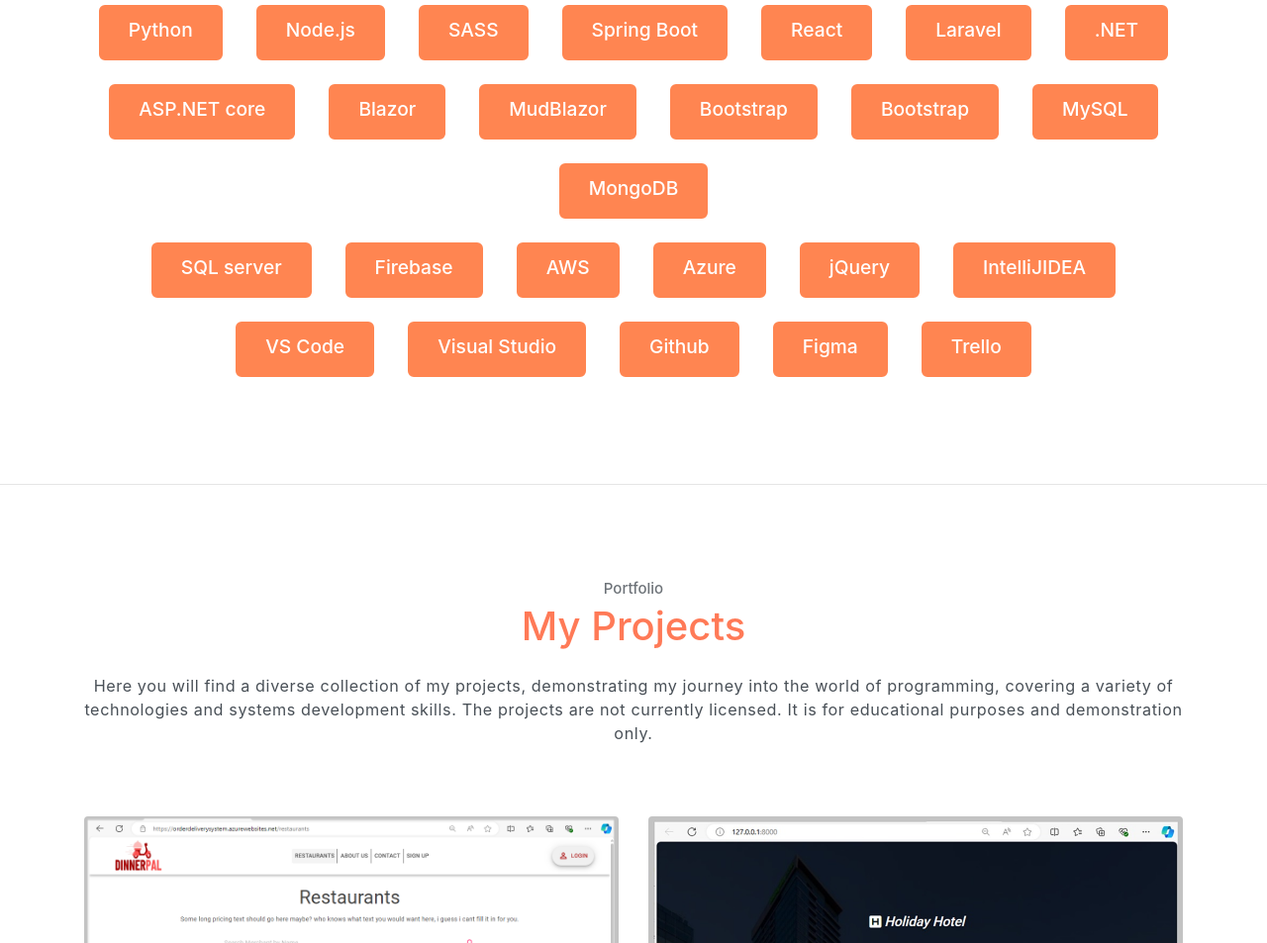
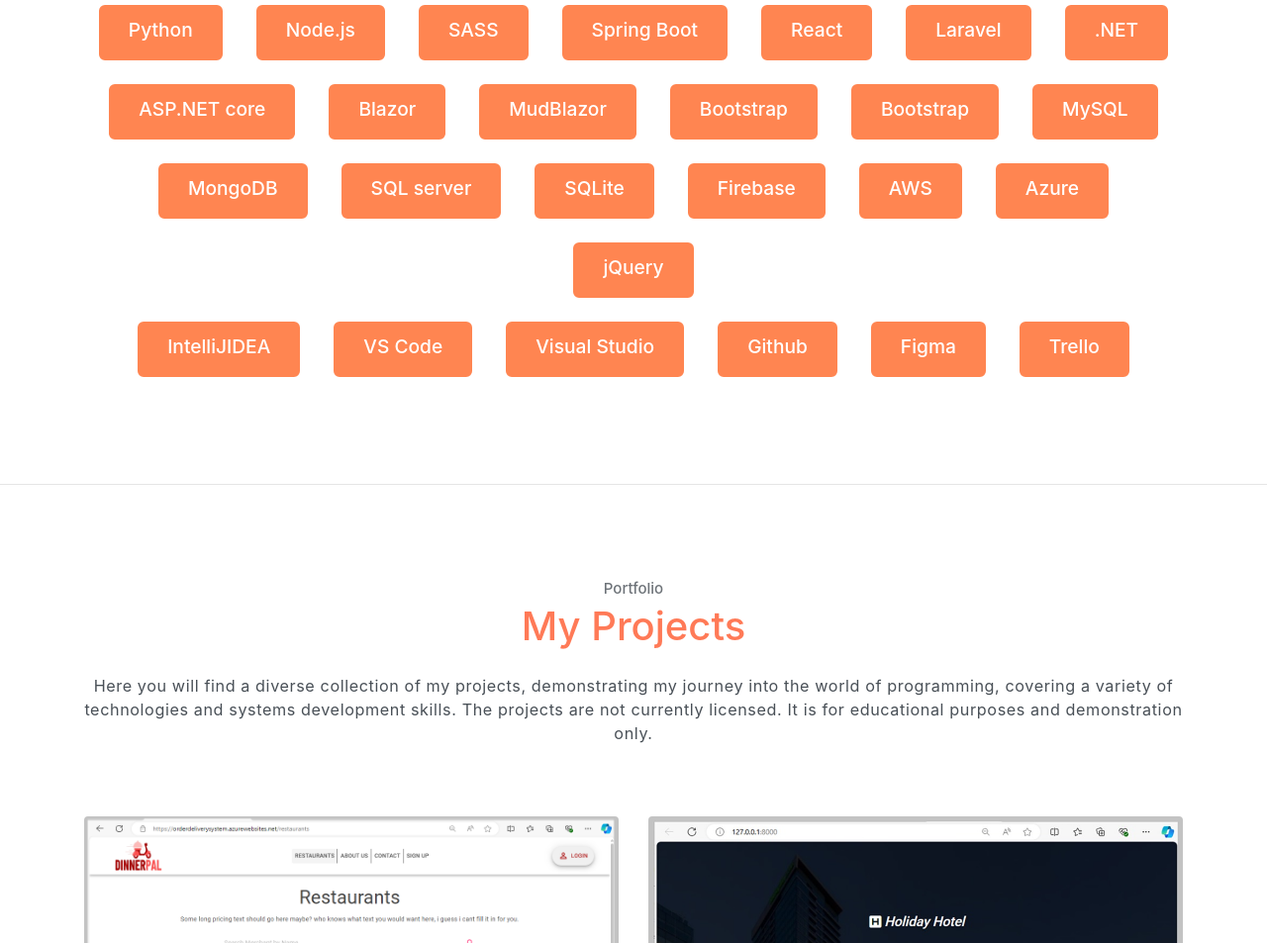
Before and after one commit to SusieTang0/SusieTang0.github.io, a plain HTML site: page index.html in a window 1280 px wide. Shown: the part 1135-2088 px from the top of the page at 99% size. Drawn offline with Linux system fonts and the light colour scheme.

Commit message:
Update index.html

```diff
--- a/index.html
+++ b/index.html
@@ -166,16 +166,20 @@
               <img class="skillItemIcon" src="https://cdn.jsdelivr.net/gh/devicons/devicon/icons/mysql/mysql-original-wordmark.svg">
               <h3 class="skillItemText">MySQL</h3>
             </div>
+
+          </div>
+          <div class="row skillItems">
             <div class="skillItem">
               <img class="skillItemIcon" src="https://cdn.jsdelivr.net/gh/devicons/devicon/icons/mongodb/mongodb-original-wordmark.svg">
               <h3 class="skillItemText">MongoDB</h3>
             </div>
-
-          </div>
-          <div class="row skillItems">
-            <div class="skillItem">
+             <div class="skillItem">
               <img class="skillItemIcon" src="https://cdn.freebiesupply.com/logos/large/2x/microsoft-sql-server-logo-png-transparent.png">
               <h3 class="skillItemText">SQL server</h3>
+            </div>
+            <div class="skillItem">
+              <img class="skillItemIcon" src="https://raw.githubusercontent.com/devicons/devicon/6910f0503efdd315c8f9b858234310c06e04d9c0/icons/sqlite/sqlite-original-wordmark.svg">
+              <h3 class="skillItemText">SQLite</h3>
             </div>
             <div class="skillItem">
               <img class="skillItemIcon" src="https://raw.githubusercontent.com/devicons/devicon/ca28c779441053191ff11710fe24a9e6c23690d6/icons/firebase/firebase-plain-wordmark.svg">
@@ -189,12 +193,12 @@
               <img class="skillItemIcon" src="https://raw.githubusercontent.com/devicons/devicon/ca28c779441053191ff11710fe24a9e6c23690d6/icons/azure/azure-original.svg">
               <h3 class="skillItemText">Azure</h3>
             </div>
-
             <div class="skillItem">
               <img class="skillItemIcon" src="https://cdn.jsdelivr.net/gh/devicons/devicon/icons/jquery/jquery-plain-wordmark.svg">
               <h3 class="skillItemText">jQuery</h3>
             </div>
-
+          </div>
+          <div class="row skillItems">
             <div class="skillItem">
               <img class="skillItemIcon" src="https://cdn.jsdelivr.net/gh/devicons/devicon/icons/intellij/intellij-original.svg">
               <h3 class="skillItemText">IntelliJIDEA</h3>
```
